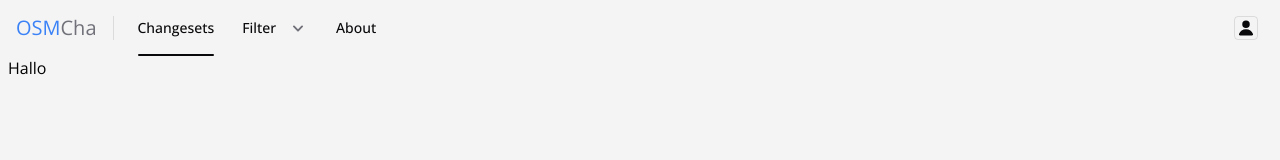
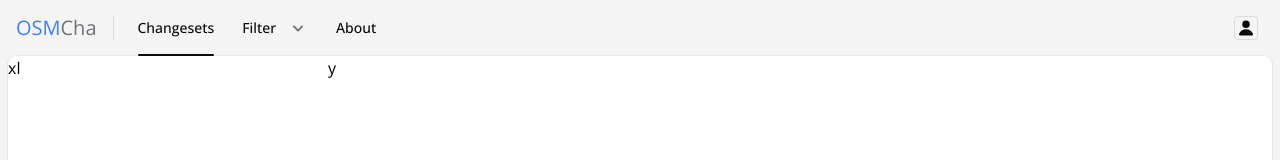
Before and after one commit to tordans/osmcha2, a Next.js app: page / in a window 1280 px wide. Shown: the top 160 px of the page. Built offline with nearby package versions, Linux system fonts and the light colour scheme.

Commit message:
Layout: Split map and content layouts

```diff
--- /dev/null
+++ b/app/(content)/layout.tsx
@@ -0,0 +1,11 @@
+export default function ContentLayout({
+  children,
+}: Readonly<{
+  children: React.ReactNode
+}>) {
+  return (
+    <div className="grow p-6 lg:rounded-lg lg:bg-white lg:p-10 lg:shadow-sm lg:ring-1 lg:ring-zinc-950/5 dark:lg:bg-zinc-900 dark:lg:ring-white/10">
+      <div className="mx-auto max-w-6xl">{children}</div>
+    </div>
+  )
+}
--- /dev/null
+++ b/app/(map)/layout.tsx
@@ -0,0 +1,11 @@
+export default function MapLayout({
+  children,
+}: Readonly<{
+  children: React.ReactNode
+}>) {
+  return (
+    <div className="grow lg:rounded-lg lg:bg-white lg:shadow-sm lg:ring-1 lg:ring-zinc-950/5 dark:lg:bg-zinc-900 dark:lg:ring-white/10">
+      {children}
+    </div>
+  )
+}
--- /dev/null
+++ b/app/(map)/page.tsx
@@ -0,0 +1,12 @@
+import { Suspense } from 'react'
+
+export default async function HomePage() {
+  return (
+    <Suspense fallback={<div>Loading...</div>}>
+      <div className="flex">
+        <nav className="w-80">xl</nav>
+        <main className="flex-1">y</main>
+      </div>
+    </Suspense>
+  )
+}
--- a/app/page.tsx
+++ /dev/null
@@ -1,3 +0,0 @@
-export default function HomePage() {
-  return <h1>Hallo</h1>
-}
```
Also changed, not shown: app/(content)/about/page.tsx (renamed from app/about/page.tsx), app/(content)/saved-filters/page.tsx (renamed from app/saved-filters/page.tsx), app/(content)/teams/page.tsx (renamed from app/teams/page.tsx), app/(content)/user/page.tsx (renamed from app/user/page.tsx), app/(content)/watchlist/page.tsx (renamed from app/watchlist/page.tsx), app/(map)/changesets/[...id].tsx (added).
